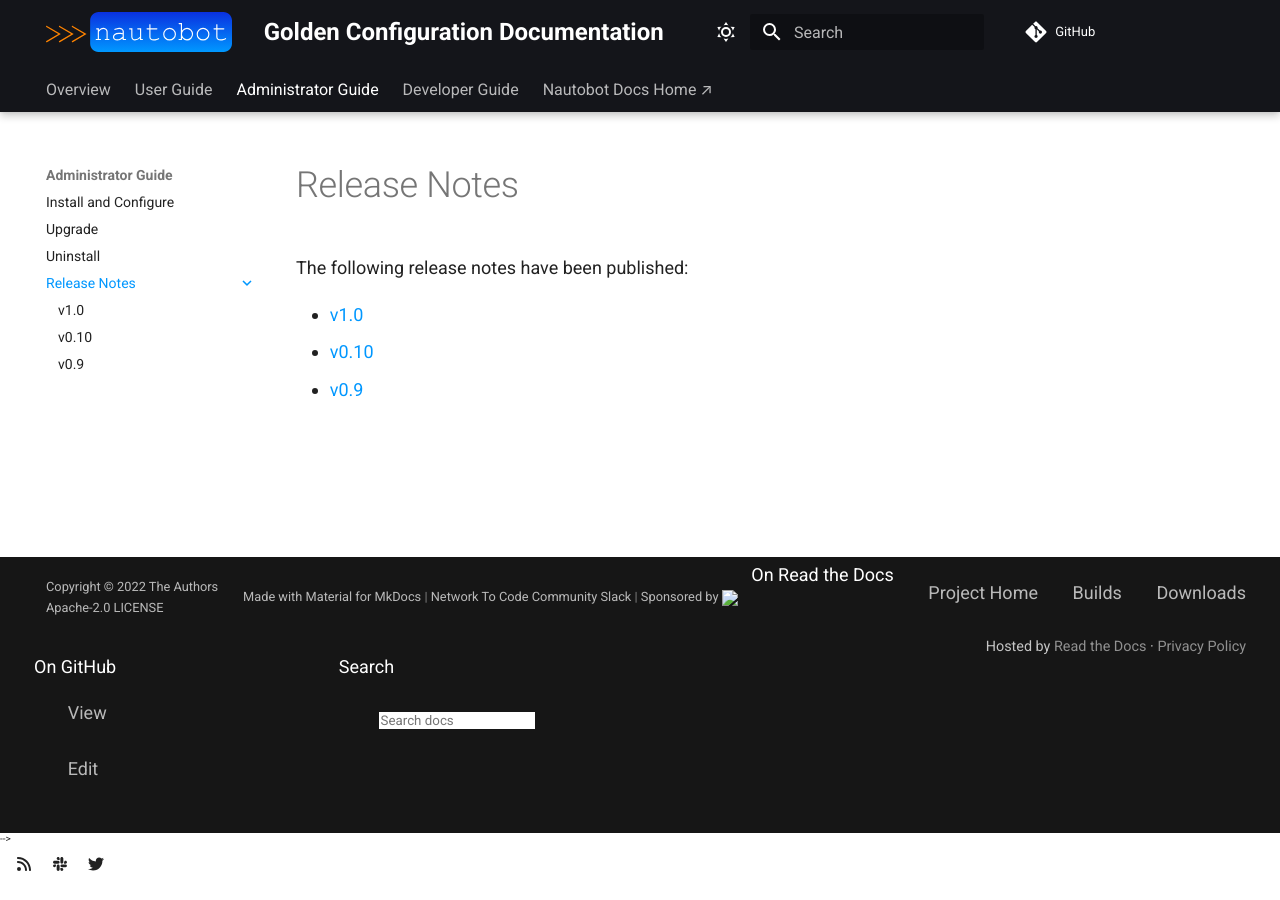
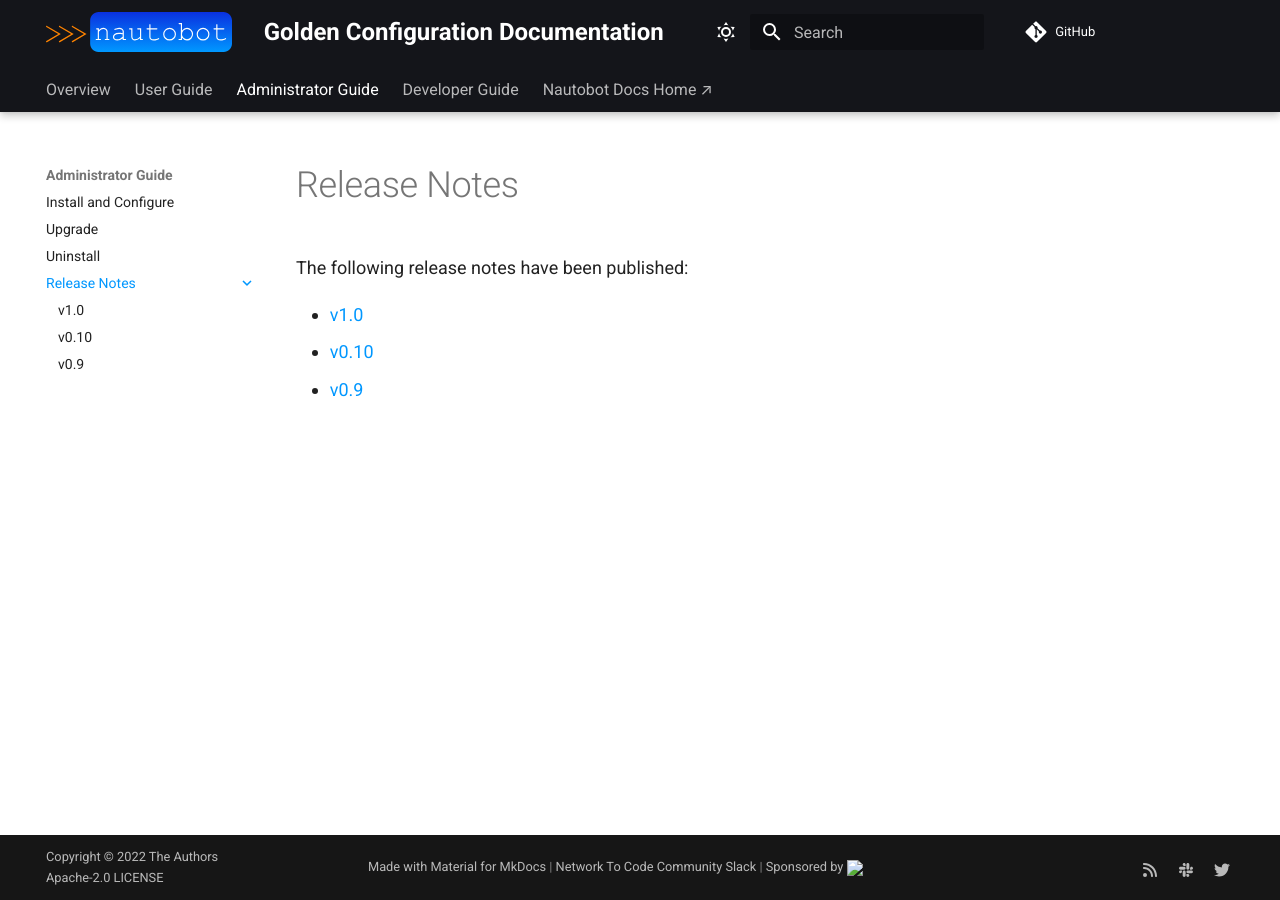
Before and after one commit to cmsirbu/nbatest-gc, an MkDocs documentation site: the page built from docs/admin/release_notes/index.md, in a window 1280 px wide. Built offline with MkDocs 1.6.1 and Material for MkDocs 9.7.7, drawn with Linux system fonts in a browser that asks for light colours; comment, search, counter and statistics services are not loaded.

Commit message:
fix flyout

```diff
--- a/overrides/partials/copyright.html
+++ b/overrides/partials/copyright.html
@@ -16,63 +16,3 @@
 </div>
 
 <div id="readthedocs-embed-flyout"></div>
-
-<!-- <div class="injected">
-    <div class="rst-versions rst-badge shift-up" data-toggle="rst-versions">
-        <span class="rst-current-version" data-toggle="rst-current-version">
-            <span class="fa fa-book">&nbsp;</span>
-            v: 2.1.x
-            <span class="fa fa-caret-down"></span>
-        </span>
-        <div class="rst-other-versions">
-            <dl>
-                <dt>Versions</dt>
-                <dd>
-                    <a href="https://flask.palletsprojects.com/en/latest/">latest</a>
-                </dd>
-                <dd class="rtd-current-item">
-                    <a href="https://flask.palletsprojects.com/en/2.1.x/">2.1.x</a>
-                </dd>
-            </dl>
-            <dl>
-                <!-- These are kept as relative links for internal installs that are http -->
-                <dt>On Read the Docs</dt>
-                <dd>
-                    <a href="//readthedocs.org/projects/flask/">Project Home</a>
-                </dd>
-                <dd>
-                    <a href="//readthedocs.org/projects/flask/builds/">Builds</a>
-                </dd>
-                <dd>
-                    <a href="//readthedocs.org/projects/flask/downloads/">Downloads</a>
-                </dd>
-            </dl>
-            <dl>
-                <dt>On GitHub</dt>
-                <dd>
-                    <a href="https://github.com/pallets/flask/blob/2.1.x/docs/index.rst">View</a>
-                </dd>
-                <dd>
-                    <a href="https://github.com/pallets/flask/edit/2.1.x/docs/index.rst">Edit</a>
-                </dd>
-            </dl>
-            <dl>
-                <dt>Search</dt>
-                <dd>
-                    <div style="padding: 6px;">
-                        <form id="flyout-search-form" class="wy-form" target="_blank"
-                            action="//readthedocs.org/projects/flask/search/" method="get">
-                            <input type="text" name="q" aria-label="Search docs" placeholder="Search docs">
-                        </form>
-                    </div>
-                </dd>
-            </dl>
-            <hr>
-            <small>
-                <span>Hosted by <a href="https://readthedocs.org">Read the Docs</a></span>
-                <span> · </span>
-                <a href="https://docs.readthedocs.io/page/privacy-policy.html">Privacy Policy</a>
-            </small>
-        </div>
-    </div>
-</div> -->
```
